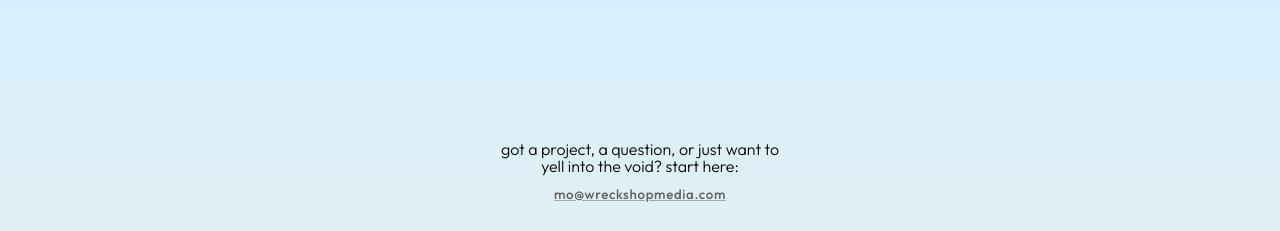
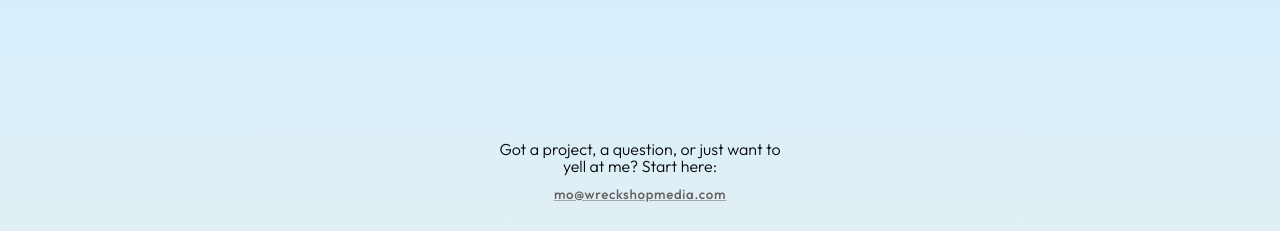
Before and after one commit to wreckshopmedia/wreckshopmediav2, a React (Vite) app: page /contact in a window 1280 px wide. Shown: the top 231 px of the page. Built offline with nearby package versions, Linux system fonts and the light colour scheme; no server answers; a web font is replaced by a local one.

Commit message:
tiny copy change to zap front end on deployment after route mismatch

```diff
--- a/src/routes/contact/Contact.tsx
+++ b/src/routes/contact/Contact.tsx
@@ -10,7 +10,7 @@ export function Contact() {
     <>
       <div className={styles.contactInfo}>
         <p className={styles.contactBlurb}>
-          got a project, a question, or just want to yell into the void? start here:
+          Got a project, a question, or just want to yell at me? Start here:
         </p>
         <a href="mailto:mo@wreckshopmedia.com" className={styles.contactEmail}>
           mo@wreckshopmedia.com
```
